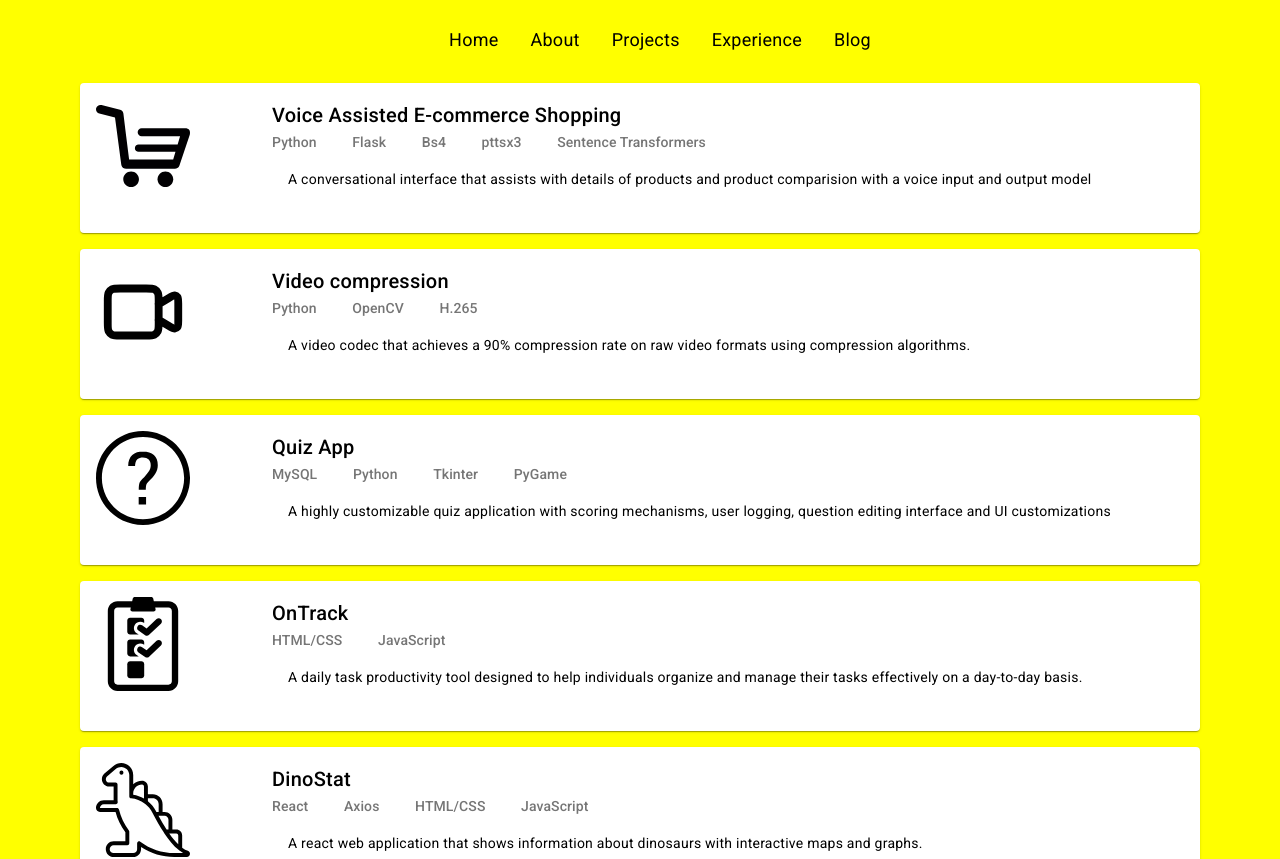
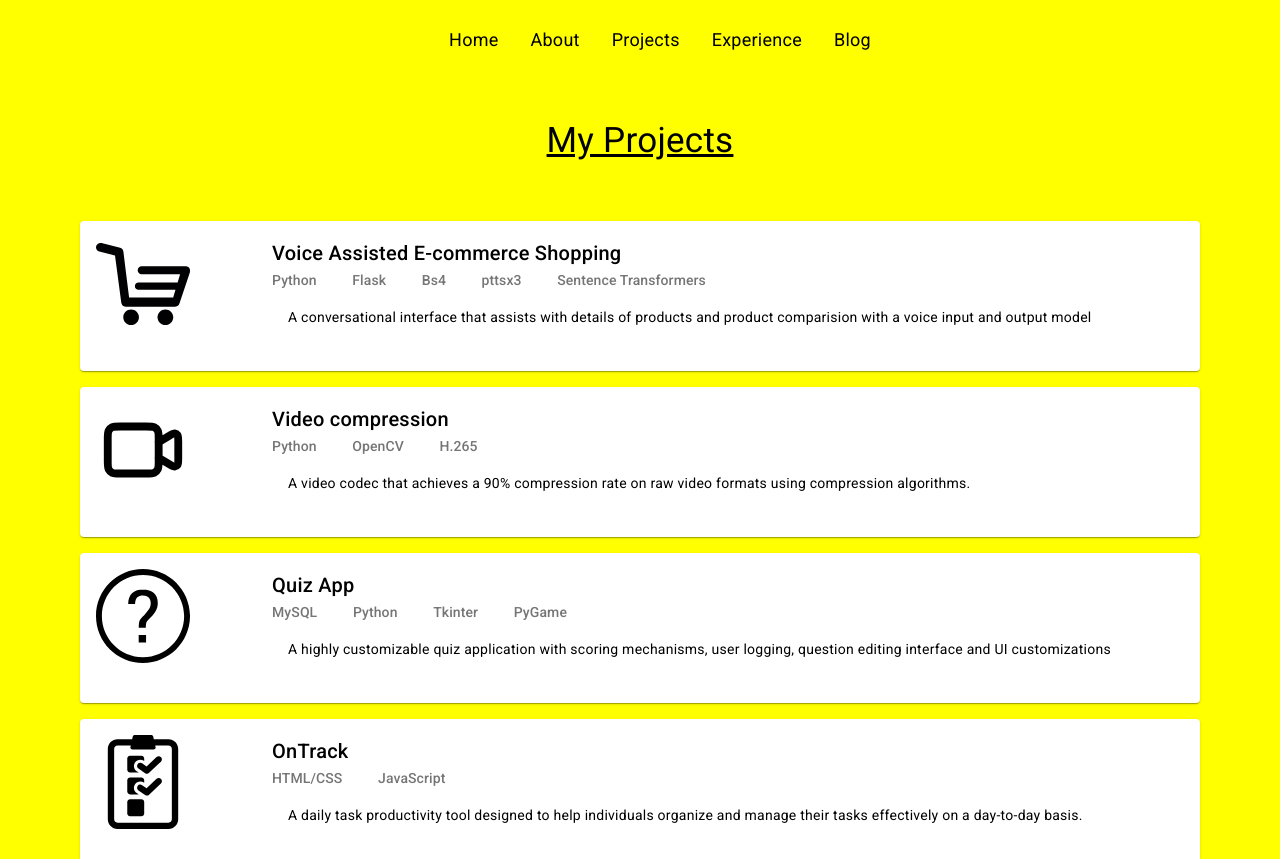
Before and after one commit to keerthikmr/Portfolio, an Angular app in the folder portfolio-app/: page /projects in a window 1280 px wide. Shown: the top 859 px of the page. Built offline with nearby package versions, Linux system fonts and the light colour scheme.

Commit message:
Fix background animation

```diff
--- a/portfolio-app/src/app/app.component.html
+++ b/portfolio-app/src/app/app.component.html
@@ -1,2 +1,5 @@
-<app-header></app-header>
-<router-outlet></router-outlet>
+<section class="root">
+  <app-header></app-header>
+
+  <router-outlet></router-outlet>
+</section>
--- a/portfolio-app/src/app/blog/blog-list/blog-list.component.ts
+++ b/portfolio-app/src/app/blog/blog-list/blog-list.component.ts
@@ -20,6 +20,6 @@ export class BlogListComponent {
     { title: 'Angular', authorName: 'Keerthi Kumar', dateCreated: this.formattedDate, content: 'lorem ipsum', post_image_url: 'https://logowik.com/content/uploads/images/angular9826.logowik.com.webp', post_badge_url: 'https://th.bing.com/th/id/OIP.JWcKdjkJlUbPCu8Z2lKHzgHaH3?rs=1&pid=ImgDetMain' },
     { title: '.NET core', authorName: 'Keerthi Kumar', dateCreated: this.formattedDate, content: 'lorem ipsum', post_image_url: 'https://www.pngitem.com/pimgs/m/531-5318011_microsoft-net-logo-microsoft-net-logo-png-transparent.png', post_badge_url: 'https://pngset.com/images/c-net-logo-symbol-trademark-first-aid-transparent-png-628154.png' },
     { title: 'SQL server', authorName: 'Keerthi Kumar', dateCreated: this.formattedDate, content: 'lorem ipsum', post_image_url: 'https://www.itprotoday.com/sites/itprotoday.com/files/styles/article_featured_retina/public/uploads/2015/05/sqlserver_0.jpg?itok=s1MxFUfz', post_badge_url: 'https://library.kissclipart.com/20181123/oyq/kissclipart-sql-db-clipart-microsoft-azure-sql-database-d8fe86afd77ee124.jpg' },
-    { title: 'Azure', authorName: 'Keerthi Kumar', dateCreated: this.formattedDate  , content: 'lorem ipsum', post_image_url: 'https://th.bing.com/th/id/OIP.5Zgd7tKg7y5c9_drW_1x4wAAAA?rs=1&pid=ImgDetMain', post_badge_url: 'https://swimburger.net/media/ppnn3pcl/azure.png' },
+    { title: 'Azure', authorName: 'Keerthi Kumar', dateCreated: this.formattedDate, content: 'lorem ipsum', post_image_url: 'https://th.bing.com/th/id/OIP.5Zgd7tKg7y5c9_drW_1x4wAAAA?rs=1&pid=ImgDetMain', post_badge_url: 'https://swimburger.net/media/ppnn3pcl/azure.png' },
   ];
 }
--- a/portfolio-app/src/app/blog/blog.component.css
+++ b/portfolio-app/src/app/blog/blog.component.css
@@ -0,0 +1,11 @@
+.head-div {
+  margin: 4rem;
+  text-align: center;
+}
+
+.blog-head {
+  font-size: 35px;
+  margin: 1rem;
+  text-align: center;
+  text-decoration: underline;
+}
--- a/portfolio-app/src/app/blog/blog.component.html
+++ b/portfolio-app/src/app/blog/blog.component.html
@@ -1 +1,4 @@
+<div class="head-div">
+  <span class="blog-head">Blog</span>
+</div>
 <app-blog-list></app-blog-list>
--- a/portfolio-app/src/app/projects/projects.component.css
+++ b/portfolio-app/src/app/projects/projects.component.css
@@ -1,20 +1,11 @@
-.project-page {
-  height: 100%;
-  width: 100%;
+.head-div {
+    margin: 4rem;
+    text-align: center;
 }
 
-.project {
-  position: absolute;
-  top: 50%;
-  left: 50%;
-  transform: translate(-50%, -50%);
-  display: flex;
-  flex-direction: column;
-  text-align: center;
-}
-
-.project-head {
+.proj-head {
     font-size: 35px;
-    margin-bottom: 1rem;
+    margin: 1rem;
+    text-align: center;
     text-decoration: underline;
 }
--- a/portfolio-app/src/app/projects/projects.component.html
+++ b/portfolio-app/src/app/projects/projects.component.html
@@ -1,7 +1,4 @@
-<!-- <section class="project-page">
-  <div class="project">
-    <span class="project-head">Projects</span>
-    <app-project-list></app-project-list>
-  </div>
-</section> -->
+<div class="head-div">
+  <span class="proj-head">My Projects</span>
+</div>
 <app-project-list></app-project-list>
--- a/portfolio-app/src/styles.css
+++ b/portfolio-app/src/styles.css
@@ -14,7 +14,7 @@ body { margin: 0; font-family: Roboto, "Helvetica Neue", sans-serif; }
   background-image: linear-gradient(-45deg, yellow 0%, yellow 25%, yellow 51%, #ff357f 100%);
   -webkit-animation: AnimateBG 10s ease infinite;
   animation: AnimateBG 10s ease infinite;
-  background-size: 300% 300%;
+  background-size: 1000% 1000%;
 }
 
 @-webkit-keyframes AnimateBG {
```
